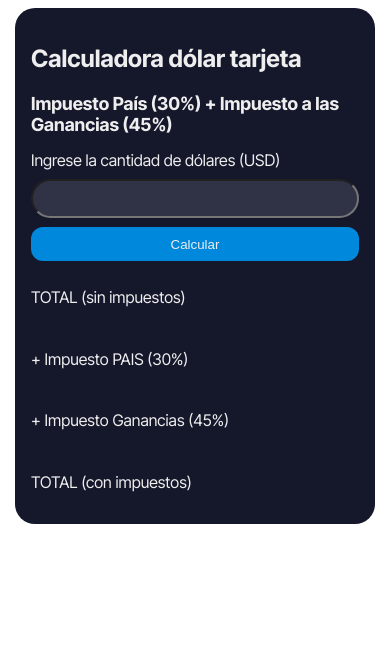
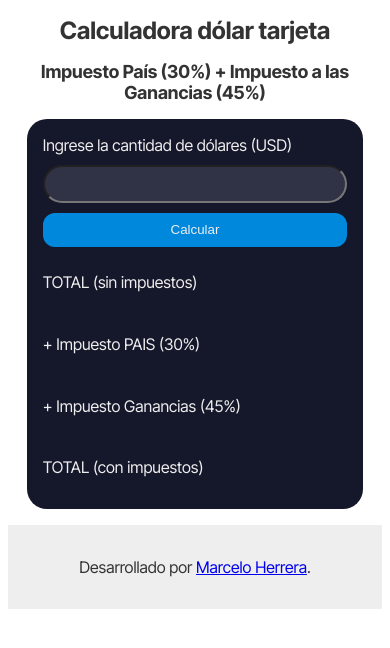
Before and after one commit to mherrera1987/calculadoradolar, a plain HTML site: page index.html in a window 390 px wide. Drawn offline with Linux system fonts and the light colour scheme.

Commit message:
Código organizado

```diff
--- a/index.html
+++ b/index.html
@@ -5,61 +5,18 @@
     <meta http-equiv="X-UA-Compatible" content="IE=edge">
     <meta name="viewport" content="width=device-width, initial-scale=1.0">
     <title>Calculadora Dólar Tarjeta</title>
+    <link rel="stylesheet" href="style.css">
     <link rel="preconnect" href="https://fonts.googleapis.com">
     <link rel="preconnect" href="https://fonts.gstatic.com" crossorigin>
     <link href="https://fonts.googleapis.com/css2?family=Inter+Tight:wght@400;700&display=swap" rel="stylesheet">
 </head>
 <body>
-    <style>
-    * {
-        box-sizing: border-box;
-    }
-    body {
-        font-size: 16px;
-        font-family: 'Inter Tight', sans-serif;
-        color: #EEE;
-    }
-    #contenedor-calculadora  {
-        width: 360px;
-        margin: 0 auto;
-        background-color: #15172b;
-        border-radius: 20px;
-        padding: 1rem;
-    }
-    #contenedor-calculadora h1 {
-        font-size: 24px;
-        font-weight: bold;
-    }
-    #contenedor-calculadora h2 {
-        font-size: 18px;
-    }
-    #contenedor-calculadora .calculadora {
-        display: flex;
-        flex-flow: column nowrap;
-        gap: .6rem;
-    }
-    .calculadora input[type="text"],
-    .calculadora input[type="number"] {
-        background-color: #303245;
-        color: #EEE;
-        padding: .6rem;
-        border-radius: 20px;
-    }
-    .calculadora button {
-        background-color: #08d;
-        color: #EEE;
-        padding: .6rem;
-        border-radius: 12px;
-        border: 0;
-    }
-    .calculadora .valores {
-        display: flex;
-        justify-content: space-between;
-    }
-    </style>
-    <section id="contenedor-calculadora">
+    <header>
         <h1>Calculadora dólar tarjeta</h1>
         <h2>Impuesto País (30%) + Impuesto a las Ganancias (45%)</h2>
+    </header>
+    <main>
+        <section id="contenedor-calculadora">
             <div class="calculadora">
                 <label for="dolares">Ingrese la cantidad de dólares (USD)</label>
                 <input id="dolares" type="number" value=""/>
@@ -70,21 +27,10 @@
                 <p class="valores">TOTAL (con impuestos) <span id="valorTotal"></span></p>
             </div>
         </section>
-    <script>
-    function porcentaje() {
-        let cotDolar = 155.25;
-        const impPais = 30;
-        const impGanancias = 45;
-        let dolares = document.getElementById("dolares").value;
-        let valorDolar = dolares * cotDolar;
-        let valorPais = valorDolar * (impPais / 100);
-        let valorGanancias = valorDolar * (impGanancias / 100);
-        let valorTotal = valorDolar + valorPais + valorGanancias;
-        document.getElementById("valorDolar").innerHTML = '$ ' + (valorDolar.toFixed(2));
-        document.getElementById("valorPais").innerHTML = '$ ' + (valorPais.toFixed(2));
-        document.getElementById("valorGanancias").innerHTML = '$ ' + (valorGanancias.toFixed(2));
-        document.getElementById("valorTotal").innerHTML = '$ ' + (valorTotal.toFixed(2));
-    }
-    </script>
+    </main>
+    <footer>
+        <p>Desarrollado por <a href="https://marceloherrera.com.ar" target="_blank">Marcelo Herrera</a>.</p>
+    </footer>
+    <script src="script.js"></script>
 </body>
 </html>
--- /dev/null
+++ b/script.js
@@ -0,0 +1,14 @@
+function porcentaje() {
+    let cotDolar = 155.25;
+    const impPais = 30;
+    const impGanancias = 45;
+    let dolares = document.getElementById("dolares").value;
+    let valorDolar = dolares * cotDolar;
+    let valorPais = valorDolar * (impPais / 100);
+    let valorGanancias = valorDolar * (impGanancias / 100);
+    let valorTotal = valorDolar + valorPais + valorGanancias;
+    document.getElementById("valorDolar").innerHTML = '$ ' + (valorDolar.toFixed(2));
+    document.getElementById("valorPais").innerHTML = '$ ' + (valorPais.toFixed(2));
+    document.getElementById("valorGanancias").innerHTML = '$ ' + (valorGanancias.toFixed(2));
+    document.getElementById("valorTotal").innerHTML = '$ ' + (valorTotal.toFixed(2));
+}
--- /dev/null
+++ b/style.css
@@ -0,0 +1,82 @@
+* {
+    box-sizing: border-box;
+}
+body {
+    font-size: 16px;
+    font-family: 'Inter Tight', sans-serif;
+    color: #EEE;
+}
+h1 {
+    font-size: 24px;
+    font-weight: bold;
+    color: #333;
+    text-align: center;
+}
+h2 {
+    font-size: 18px;
+    color: #333;
+    text-align: center;
+}
+main {
+    margin: 1rem 0;
+}
+#contenedor-calculadora  {
+    width: 360px;
+    margin: 0 auto;
+    background-color: #15172b;
+    border-radius: 20px;
+    padding: 1rem;
+}
+#contenedor-calculadora .calculadora {
+    display: flex;
+    flex-flow: column nowrap;
+    gap: .6rem;
+}
+.calculadora input[type="text"],
+.calculadora input[type="number"] {
+    background-color: #303245;
+    color: #EEE;
+    padding: .6rem;
+    border-radius: 20px;
+}
+.calculadora button {
+    background-color: #08d;
+    color: #EEE;
+    padding: .6rem;
+    border-radius: 12px;
+    border: 0;
+}
+.calculadora .valores {
+    display: flex;
+    justify-content: space-between;
+}
+footer {
+    text-align: center;
+    background-color: #EEE;
+    color: #333;
+    padding: 1rem 0;
+}
+/*===============
+TABLET HORIZONTAL
+=================*/
+@media (max-width:1199px) and (min-width:992px){
+    #contenedor-calculadora {
+        width: 40%;
+    }
+}
+/*=============
+TABLET VERTICAL
+===============*/
+@media (max-width:991px) and (min-width:768px){
+    #contenedor-calculadora {
+        width: 50%;
+    }
+}
+/*===
+MOVIL
+=====*/
+@media (max-width:767px){
+    #contenedor-calculadora {
+        width: 90%;
+    }
+}
```
Lines whose indentation alone changed are shown as unchanged.
